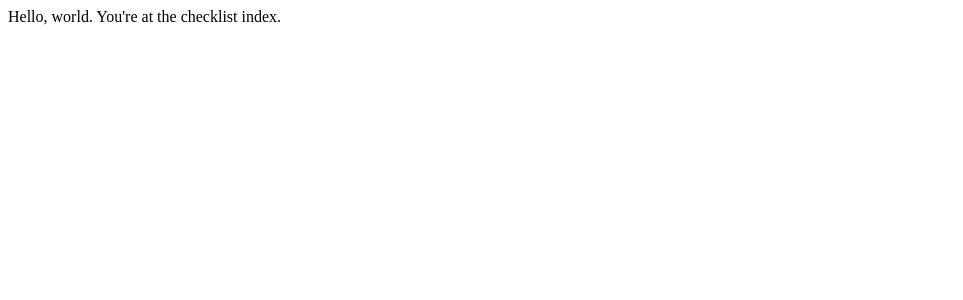
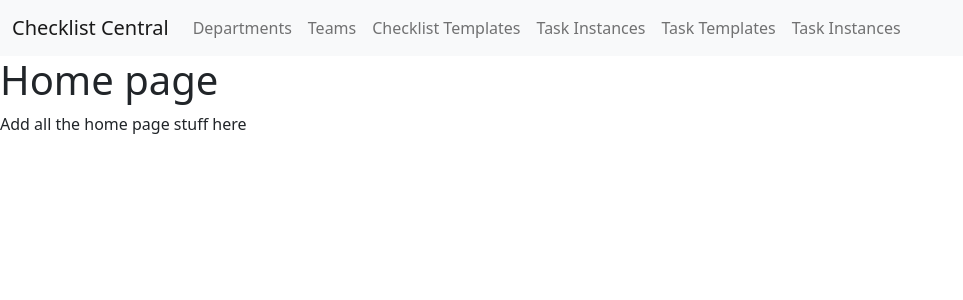
Before and after one commit to davep33l/checklist-central, a Django app: page / in a window 1280 px wide. Shown: the top 300 px of the page, without its empty margins (0-963 px from the left). Run offline with Django 4.2, Linux system fonts and the light colour scheme.

Commit message:
Add basic navigation to base.html
- Added basic navigation to the base.html file
and linked the respective templates created earlier
for the departments, teams, tasks and checklists.
- Created a very basic index.html home page only for testing
the connectivity of the links.

```diff
--- /dev/null
+++ b/checklist/templates/checklist/index.html
@@ -0,0 +1,7 @@
+{% extends 'base.html' %}
+{% block title %}Checklist{% endblock %}
+{% block content %}
+<h1>Home page</h1>
+
+<p>Add all the home page stuff here</p>
+{% endblock %}
--- a/checklist/views.py
+++ b/checklist/views.py
@@ -6,7 +6,9 @@ from .models import Department, Team, ChecklistTemplate, TaskTemplate, Checklist
 # Create your views here.
 
 def index(request):
-    return HttpResponse("Hello, world. You're at the checklist index.")
+    # render the index.html page
+    return render(request, 'checklist/index.html')
+
 
 class DepartmentList(generic.ListView):
     model = Department
--- a/templates/base.html
+++ b/templates/base.html
@@ -1,5 +1,3 @@
-{% url 'checklist' as home_url %}
-
 <!DOCTYPE html>
 <html class="h-100" lang="en">
 
@@ -21,7 +19,39 @@
 
 </head>
 
-<h1>Base Template</h1>
+<!-- bootstrap navigation bar -->
+<nav class="navbar navbar-expand-lg navbar-light bg-light">
+    <div class="container-fluid">
+        <a class="navbar-brand" href="{% url 'index' %}">Checklist Central</a>
+        <button class="navbar-toggler" type="button" data-bs-toggle="collapse" data-bs-target="#navbarNav"
+            aria-controls="navbarNav" aria-expanded="false" aria-label="Toggle navigation">
+            <span class="navbar-toggler-icon"></span>
+        </button>
+        <div class="collapse navbar-collapse" id="navbarNav">
+            <ul class="navbar-nav">
+                <li class="nav-item">
+                    <a class="nav-link" href="{% url 'departments' %}">Departments</a>
+                </li>
+                <li class="nav-item">
+                    <a class="nav-link" href="{% url 'teams' %}">Teams</a>
+                </li>
+                <li class="nav-item">
+                    <a class="nav-link" href="{% url 'checklist_templates' %}">Checklist Templates</a>
+                </li>
+                <li class="nav-item">
+                    <a class="nav-link" href="{% url 'checklist_instances' %}">Task Instances</a>
+                </li>
+                <li class="nav-item">
+                    <a class="nav-link" href="{% url 'task_templates' %}">Task Templates</a>
+                </li>
+                <li class="nav-item">
+                    <a class="nav-link" href="{% url 'task_instances' %}">Task Instances</a>
+                </li>
+
+            </ul>
+        </div>
+    </div>
+</nav>
 
 {% block content %}{% endblock %}
 
```
